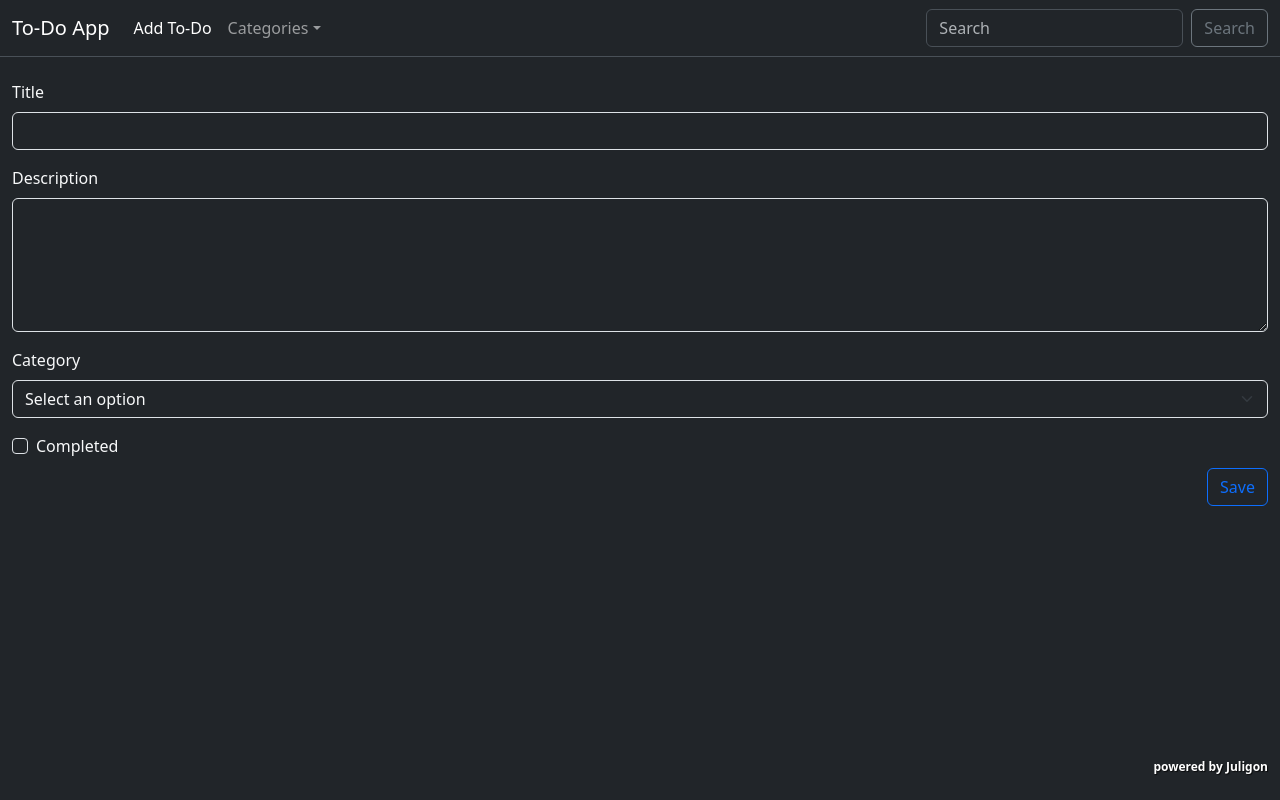
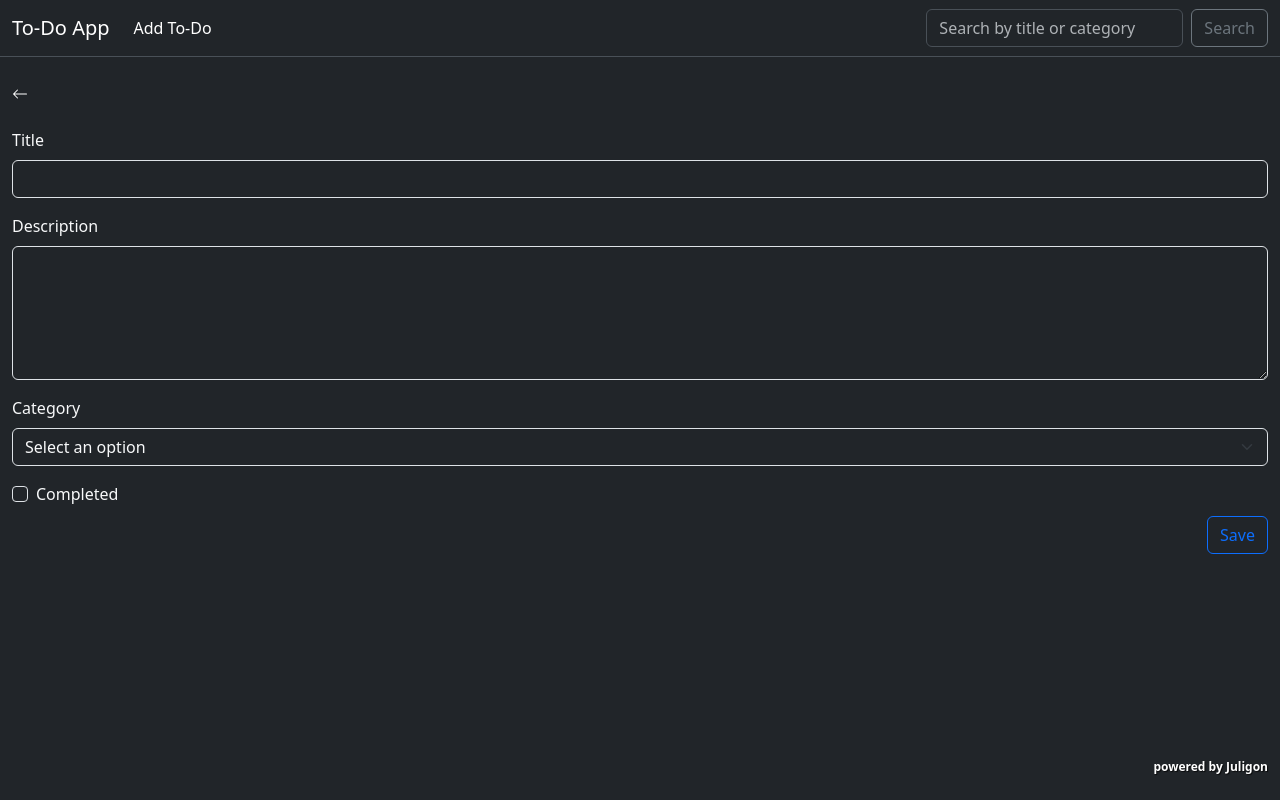
Before and after one commit to juligon/another-to-do-app, a React (Vite) app in the folder client/: page /todos/create in a window 1280 px wide. Built offline with nearby package versions, Linux system fonts and the light colour scheme.

Commit message:
client funcionando

```diff
--- a/client/src/App.jsx
+++ b/client/src/App.jsx
@@ -1,4 +1,5 @@
 import "./App.css";
+import { useState } from "react";
 import { BrowserRouter as Router, Route, Routes } from "react-router-dom";
 import Navbar from "./components/navbar/Navbar";
 import ToDoList from "./components/toDoList/ToDoList";
@@ -6,12 +7,23 @@ import FormManager from "./components/formManager/FormManager";
 import Footer from "./components/footer/Footer";
 
 function App() {
+	const [todos, setTodos] = useState([]);
+
+  const handleSearchResults = (searchResults) => {
+    setTodos(searchResults);
+  };
+
+
 	return (
 		<>
 			<Router>
-				<Navbar />
+				<Navbar onSearch={handleSearchResults}  />
 				<Routes>
-					<Route exact path="/" element={<ToDoList />} />
+					<Route
+						exact
+						path="/"
+						element={<ToDoList todos={todos} />}
+					/>
 					<Route
 						path="/todos/create"
 						element={<FormManager isEditMode={false} />}
--- a/client/src/components/formManager/CreateToDo.jsx
+++ b/client/src/components/formManager/CreateToDo.jsx
@@ -2,7 +2,8 @@
 // eslint-disable-next-line no-unused-vars
 import { useEffect, useState } from "react";
 import { createToDo } from "../../services/todoController";
-import { useNavigate } from "react-router-dom";
+import { useNavigate, Link } from "react-router-dom";
+import { BsArrowLeft } from "react-icons/bs";
 
 export default function CreateToDo() {
 	const [todoData, setTodoData] = useState({
@@ -39,6 +40,19 @@ export default function CreateToDo() {
 			className="container-fluid bg-dark text-light"
 			style={{ paddingTop: "5rem" }}
 		>
+			<button
+				className="btn btn-outline-light"
+				type="button"
+				style={{
+					border: "none",
+					backgroundColor: "transparent",
+					padding: "0 0 1.5rem",
+				}}
+			>
+				<Link to="/" style={{ textDecoration: "none", color: "#ffffff" }}>
+					<BsArrowLeft />
+				</Link>
+			</button>
 			<form onSubmit={handleCreateTodo}>
 				<div className="mb-3">
 					<label htmlFor="title" className="form-label">
--- a/client/src/components/formManager/EditToDo.jsx
+++ b/client/src/components/formManager/EditToDo.jsx
@@ -1,7 +1,8 @@
 /* eslint-disable react/no-unknown-property */
 import { useState, useEffect } from "react";
-import { useParams, useNavigate } from "react-router-dom";
+import { useParams, useNavigate, Link } from "react-router-dom";
 import { updateToDo, getToDos } from "../../services/todoController";
+import { BsArrowLeft } from "react-icons/bs";
 
 export default function EditToDo() {
 	const { id } = useParams();
@@ -78,6 +79,19 @@ export default function EditToDo() {
 			className="container-fluid bg-dark text-light"
 			style={{ paddingTop: "5rem" }}
 		>
+			<button
+				className="btn btn-outline-light"
+				type="button"
+				style={{
+					border: "none",
+					backgroundColor: "transparent",
+					padding: "0 0 1.5rem",
+				}}
+			>
+				<Link to="/" style={{ textDecoration: "none", color: "#ffffff" }}>
+					<BsArrowLeft />
+				</Link>
+			</button>
 			<form onSubmit={handleSubmit}>
 				<div className="mb-3">
 					<label htmlFor="title" className="form-label">
--- a/client/src/components/navbar/Navbar.jsx
+++ b/client/src/components/navbar/Navbar.jsx
@@ -1,36 +1,79 @@
-export default function NavBar() {
+/* eslint-disable react/prop-types */
+import { useState } from "react";
+import { getToDos } from "../../services/todoController";
+
+export default function NavBar({ onSearch }) {
+	const [searchQuery, setSearchQuery] = useState("");
+
+	const handleSearchChange = (e) => {
+		setSearchQuery(e.target.value);
+	};
+
+	const handleSearch = async (e) => {
+		e.preventDefault();
+		try {
+			const searchValue = searchQuery || '';  // Verifica si es null o undefined
+			const [title, category] = searchValue.split(',').map((s) => s.trim());  // Divide y elimina espacios en blanco
+
+			// Verifica si se ingresó una categoría
+			const hasCategory = category !== '';
+
+			const todos = await getToDos(null, title, hasCategory ? category : undefined);
+			onSearch(todos);
+			console.log("Filtered To-Dos:", todos);
+		} catch (error) {
+			console.error("Something went wrong:", error);
+		}
+	};
+
+
 	return (
-		<nav className="navbar fixed-top navbar-expand-lg bg-dark border-bottom border-body" data-bs-theme="dark">
+		<nav
+			className="navbar fixed-top navbar-expand-lg bg-dark border-bottom border-body"
+			data-bs-theme="dark"
+		>
 			<div className="container-fluid">
-    <a className="navbar-brand" href="/">To-Do App</a>
-    <button className="navbar-toggler" type="button" data-bs-toggle="collapse" data-bs-target="#navbarSupportedContent" aria-controls="navbarSupportedContent" aria-expanded="false" aria-label="Toggle navigation">
+				<a className="navbar-brand" href="/">
+					To-Do App
+				</a>
+				<button
+					className="navbar-toggler"
+					type="button"
+					data-bs-toggle="collapse"
+					data-bs-target="#navbarSupportedContent"
+					aria-controls="navbarSupportedContent"
+					aria-expanded="false"
+					aria-label="Toggle navigation"
+				>
 					<span className="navbar-toggler-icon"></span>
 				</button>
 				<div className="collapse navbar-collapse" id="navbarSupportedContent">
 					<ul className="navbar-nav me-auto mb-2 mb-lg-0">
 						<li className="nav-item">
-          <a className="nav-link active" aria-current="page" href="/todos/create">Add To-Do</a>
-        </li>
-        <li className="nav-item dropdown">
-          <a className="nav-link dropdown-toggle" href="#" role="button" data-bs-toggle="dropdown" aria-expanded="false">
-            Categories
+							<a
+								className="nav-link active"
+								aria-current="page"
+								href="/todos/create"
+							>
+								Add To-Do
 							</a>
-          <ul className="dropdown-menu">
-            <li><a className="dropdown-item" href="#">Urgent</a></li>
-						<li><hr className="dropdown-divider"></hr></li>
-            <li><a className="dropdown-item" href="#">Important</a></li>
-            <li><hr className="dropdown-divider"></hr></li>
-            <li><a className="dropdown-item" href="#">Later</a></li>
-          </ul>
 						</li>
 					</ul>
-      <form className="d-flex" role="search">
-        <input className="form-control me-2" type="search" placeholder="Search" aria-label="Search"
+					<form className="d-flex" role="search" onSubmit={handleSearch}>
+						<input
+							className="form-control me-2"
+							type="search"
+							placeholder="Search by title or category"
+							aria-label="Search"
+							value={searchQuery}
+							onChange={handleSearchChange}
 						/>
-        <button className="btn btn-outline-secondary" type="submit">Search</button>
+						<button className="btn btn-outline-secondary" type="submit">
+							Search
+						</button>
 					</form>
 				</div>
 			</div>
 		</nav>
-	)
+	);
 }
--- a/client/src/components/toDoList/ToDoList.jsx
+++ b/client/src/components/toDoList/ToDoList.jsx
@@ -1,3 +1,4 @@
+/* eslint-disable react/prop-types */
 /* eslint-disable no-unused-vars */
 /* eslint-disable no-undef */
 import { useState, useEffect } from "react";
@@ -8,11 +9,13 @@ import {
 } from "../../services/todoController";
 import { Link } from "react-router-dom";
 import "./ToDoList.css";
+import { BsPencil, BsTrash3, BsCheckCircle } from "react-icons/bs";
 
-export default function ToDoList() {
+export default function ToDoList({ todos: initialTodos }) {
 	const [loading, setLoading] = useState(true);
 	const [error, setError] = useState(null);
-	const [todos, setTodos] = useState([]);
+	const [todos, setTodos] = useState(initialTodos);
+
 
 	useEffect(() => {
 		const controller = new AbortController();
@@ -51,6 +54,11 @@ export default function ToDoList() {
 		}
 	};
 
+	useEffect(() => {
+		setTodos(initialTodos);
+	}, [initialTodos]);
+
+
 	return (
 		<>
 			<div
@@ -75,35 +83,41 @@ export default function ToDoList() {
 							>
 								<div className="card-header border-bottom border-secondary">
 									{e.category}
+									<span
+										className={`status ${
+											e.completed ? "completed" : "pending"
+										} text-success float-end`}
+									>
+										{e.completed ? <BsCheckCircle /> : ""}
+									</span>
 								</div>
 								<div className="card-body">
 									<h5 className="card-title">{e.title}</h5>
 									<p className="card-text">{e.description}</p>
-									<p
-										className={`status ${
-											e.completed ? "completed" : "pending"
-										} small text-secondary`}
+
+									<div className="d-grid gap-2 d-md-flex justify-content-md-end">
+										<button type="button" className="btn btn-outline-primary"
+											style={{ border: "none", backgroundColor: "transparent" }}
 										>
-										{e.completed ? "Completed" : ""}
-									</p>
-									<div className="d-grid gap-2 d-md-flex justify-content-md-end">
 											<Link
-											className="btn btn-outline-primary me-md-2"
-											type="button"
 												to={`/todos/${e.id}`}
 												style={{
 													textDecoration: "none",
 												}}
 											>
-											Edit
+												<BsPencil />
 											</Link>
+										</button>
 
 										<button
-											className="btn btn-outline-danger"
-											type="button"
+											type="button" className="btn btn-outline-danger"
 											onClick={() => handleDelete(e.id)}
+											style={{
+												border: "none",
+												backgroundColor: "transparent",
+											}}
 										>
-											Delete
+											<BsTrash3 />
 										</button>
 									</div>
 								</div>
--- a/client/src/services/todoController.jsx
+++ b/client/src/services/todoController.jsx
@@ -1,11 +1,20 @@
 /* eslint-disable no-useless-catch */
 const TODOS_URL = import.meta.env.VITE_TODOS_URL;
 
-export async function getToDos(signal) {
-	const url = new URL(TODOS_URL);
+export async function getToDos(signal, title, category) {
+  const url = new URL(TODOS_URL);
+
+	if (title) {
+    url.searchParams.append("title", title);
+  }
+
+	if (category) {
+		url.searchParams.append("category", category);
+	}
 
 	try {
 		const response = await fetch(url.toString(), { signal });
+		console.log("URL:", url.toString());
 
 		if (!response.ok) {
 			throw new Error("Network response was not ok");
```
Also changed, not shown: 1 other file (tests, documents, lock files or other folders). Lines whose indentation alone changed are shown as unchanged.
